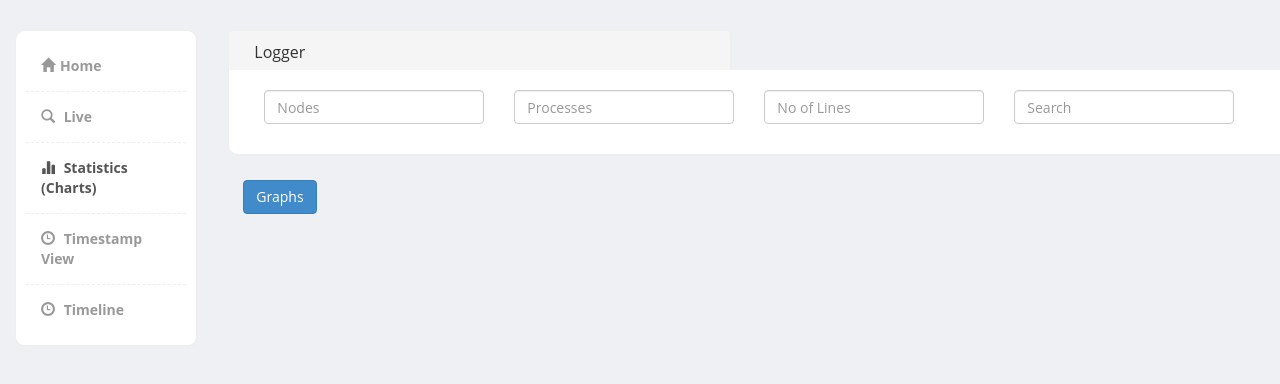
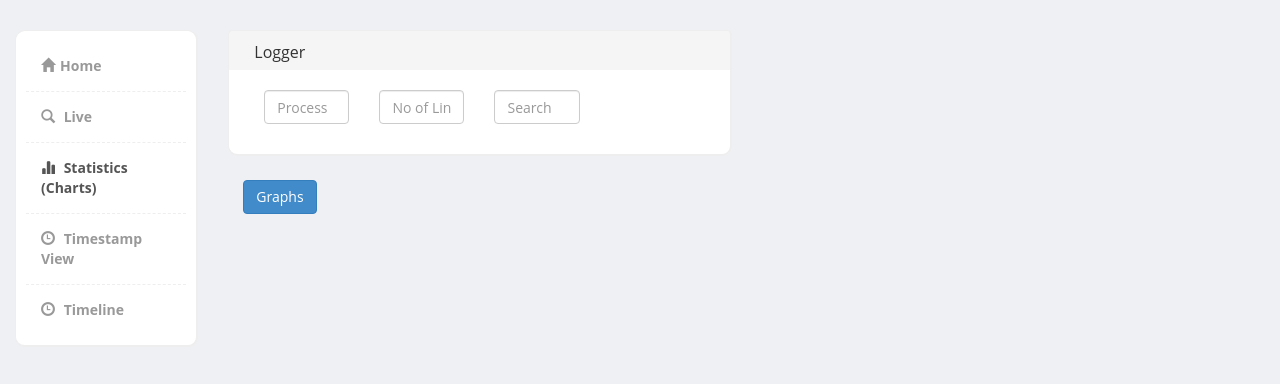
Before and after one commit to SnehalRaj/LogAnalyser, a Django app: page /graph/ in a window 1280 px wide; the page is wider, and only the part inside the window is pictured. Shown: the part 50-434 px from the top of that part. Run offline with Django 3.2, Linux system fonts and the light colour scheme; some libraries are stand-ins or nearby versions.

Commit message:
Update graph.html

```diff
--- a/Nutanix/templates/graph.html
+++ b/Nutanix/templates/graph.html
@@ -104,24 +104,24 @@
 								<a href="#" data-rel="reload"><i class="glyphicon glyphicon-cog"></i></a>
 							</div> -->
 			  			</div>
-			  			<div class="content-box-large box-with-header" style="width:1500px;">
-			  				<form class="form-inline" role="form" method="post" style="width:1000px;">
+			  			<div class="content-box-large box-with-header" >
+			  				<form class="form-inline" role="form" method="post" >
 
                              {% csrf_token %}
 
 								<fieldset>
 
-									<div class="form-group col-sm-3">
-                                        <p>
-										<label class="sr-only" for="exampleInputEmail2">Email address</label>
-										<input type="text" class="form-control" name="n_graph" id="exampleInputEmail2" placeholder="Nodes">
-                                        </p>
-									</div>
+{#									<div class="form-group col-sm-3">#}
+{#                                        <p>#}
+{#										<label class="sr-only" for="exampleInputEmail2">Email address</label>#}
+{#										<input type="text" class="form-control" name="n_graph" id="exampleInputEmail2" placeholder="Nodes">#}
+{#                                        </p>#}
+{#									</div>#}
 
 									<div class="form-group  col-sm-3">
                                         <p>
 										<label class="sr-only" for="exampleInputPassword2">Password</label>
-										<input type="text" class="form-control" name="p_graph" id="exampleInputPassword2" placeholder="Processes">
+										<input type="text" class="form-control" name="p_graph" id="exampleInputPassword2" placeholder="Process">
                                         </p>
 									</div>
                                     <div class="form-group  col-sm-3">
```
